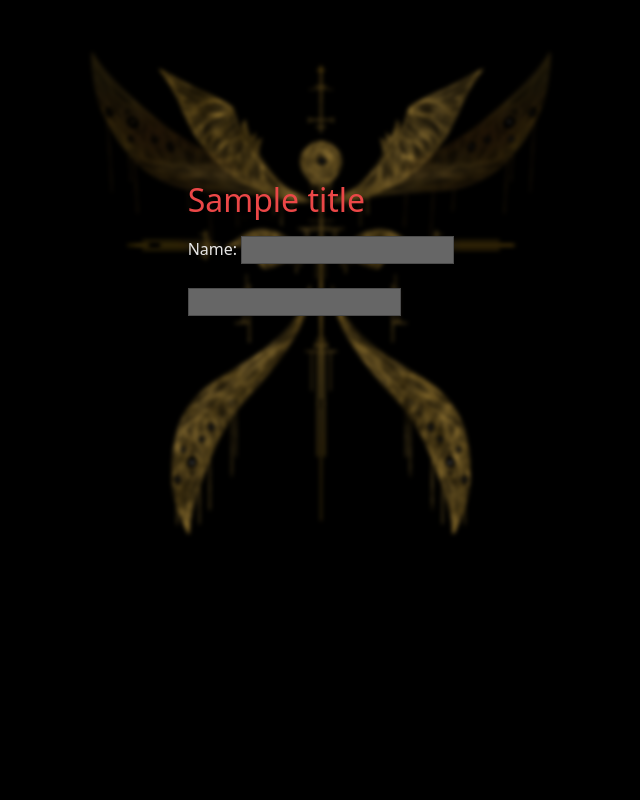
After one commit to horazont/testme, a Flask app: template testme/templates/igharta_start.html in a window 1280 px wide. The commit adds this page. Shown: the whole page, without its empty margins (319-959 px from the left). Run offline with Flask 2, Linux system fonts and the light colour scheme; the template is opened without the code that fills it: most values are stand-ins (such as "Sample title", 1, 10 or a date in 2020); form fields are guessed from the names that the template uses; style sheets or scripts are compiled from the project's sources; parts of the project's set-up code (start-up, migrations or seed data) failed here and were passed over; some libraries are stand-ins or nearby versions.

Commit message:
Ighartify all the things

```diff
--- a/testme/questionnaire.py
+++ b/testme/questionnaire.py
@@ -91,7 +91,7 @@ def start(qid):
         ))
 
     return render_template(
-        "start.html",
+        "igharta_start.html",
         qid=qid,
         title=qn.title,
         form=form,
@@ -249,7 +249,7 @@ def question(qid, participant_id, question_id):
         ))
 
     return render_template(
-        "question.html",
+        "igharta_question.html",
         form=form,
         qn_title=qn.title,
         question_title=question.title,
@@ -382,7 +382,7 @@ def complete(qid: bytes, participant_id: bytes):
         )
 
     return render_template(
-        "result_detail.html",
+        "igharta_result_detail.html",
         profiles=profile_info,
         name=participant.name,
         qn_title=qn.title,
--- a/testme/scss/app.scss
+++ b/testme/scss/app.scss
@@ -47,7 +47,7 @@ input[type="submit"], button {
 
 input[type="checkbox"], input[type="radio"] {
 	position: absolute;
-	z-index: -1;
+	z-index: -1000;
 }
 
 input[type="checkbox"] + label:before {
@@ -177,7 +177,7 @@ div#question {
 	padding: $w-l1;
 	background-color: $gray-100;
 
-	> h1 {
+	h1 {
 		text-align: center;
 	}
 
--- /dev/null
+++ b/testme/scss/igharta.scss
@@ -0,0 +1,129 @@
+@keyframes fadeout {
+	0% {
+		opacity: 1;
+	}
+
+	100% {
+		opacity: 0;
+	}
+}
+
+@keyframes blurout {
+	0%, 10% {
+		-webkit-filter: blur(0px);
+		-moz-filter: blur(0px);
+		-o-filter: blur(0px);
+		-ms-filter: blur(0px);
+	}
+
+	100% {
+		-webkit-filter: blur(2px);
+		-moz-filter: blur(2px);
+		-o-filter: blur(2px);
+		-ms-filter: blur(2px);
+	}
+}
+
+@keyframes show {
+	0% {
+		visibility: hidden;
+	}
+
+	100% {
+		visibility: visible;
+	}
+}
+
+@keyframes fadein {
+	0% {
+		opacity: 0;
+	}
+
+	100% {
+		opacity: 1;
+	}
+}
+
+
+#layers {
+	position: absolute;
+	z-index: -1;
+	left: 0;
+	top: 0;
+	right: 0;
+	bottom: 0;
+	background: black;
+
+	> div {
+		position: absolute;
+		left: 0;
+		top: 0;
+		right: 0;
+		bottom: 0;
+
+		background-size: contain;
+		background-repeat: no-repeat;
+		background-position: center center;
+	}
+}
+
+#layer-igharta {
+	background-image: url('../img/igharta/igharta.png');
+
+	.on-start & {
+		animation: 3s linear 4s 1 both blurout;
+	}
+	.on-question &, .on-result & {
+		-webkit-filter: blur(2px);
+		-moz-filter: blur(2px);
+		-o-filter: blur(2px);
+		-ms-filter: blur(2px);
+	}
+}
+
+#layer-clouds1 {
+	background-image: url('../img/igharta/cloud1.png');
+
+	.on-start & {
+		opacity: 0;
+		animation: 4s ease-out 0s 1 both fadeout;
+	}
+}
+
+#layer-clouds2 {
+	background-image: url('../img/igharta/cloud2.png');
+
+	.on-start & {
+		opacity: 0;
+		animation: 2s ease-out 0s 1 both fadeout;
+	}
+}
+
+body.on-start {
+	display: flex;
+	flex-direction: column;
+	align-items: center;
+	min-height: 60vh;
+	justify-content: center;
+}
+
+.on-start #content {
+	display: block;
+	visibility: hidden;
+	opacity: 0;
+	animation:
+		1s linear 7s 1 both show,
+		1s linear 7s 1 both fadein;
+}
+
+#content div#question {
+	background: transparent;
+}
+
+#content div#result {
+	background: transparent;
+
+	ol.profiles > li {
+		background: transparent;
+	}
+}
--- a/testme/templates/_base.html
+++ b/testme/templates/_base.html
@@ -6,5 +6,5 @@
 	<link rel="stylesheet" href="{{ url_for('static', filename='css/app.css') }}">
 	{% block head %}{% endblock %}
 </head>
-<body>{% block body %}{% endblock %}</body>
+<body {% block body_attrs %}{% endblock %}>{% block body %}{% endblock %}</body>
 </html>
--- /dev/null
+++ b/testme/templates/igharta_start.html
@@ -0,0 +1,22 @@
+{% extends "start.html" %}
+{% block head %}
+<link rel="stylesheet" href="{{ url_for('static', filename='css/igharta.css') }}">
+{{ super() }}
+{% endblock %}
+{% block body_attrs -%}
+class="on-start"
+{%- endblock %}
+{% block body %}
+<div id="layers">
+	{#- -#}
+	<div id="layer-igharta"></div>
+	{#- -#}
+	<div id="layer-clouds1" class="clouds"></div>
+	{#- -#}
+	<div id="layer-clouds2" class="clouds"></div>
+	{#- -#}
+</div>
+<div id="content">
+{{ super() }}
+</div>
+{% endblock %}
--- a/testme/templates/start.html
+++ b/testme/templates/start.html
@@ -1,6 +1,7 @@
 {% extends "_base.html" %}
 {% block head %}
 <title>{{ title }}</title>
+<link rel="stylesheet" href="{{ url_for('static', filename='css/igharta.css') }}">
 {% endblock %}
 {% block body %}
 <h1>{{ title }}</h1>
```
Also changed, not shown: testme/templates/igharta_question.html (added, +18 -0 lines), testme/templates/igharta_result_detail.html (added, +18 -0 lines), testme/static/img/igharta/cloud1.png (added), testme/static/img/igharta/cloud2.png (added), testme/static/img/igharta/igharta.png (added).
